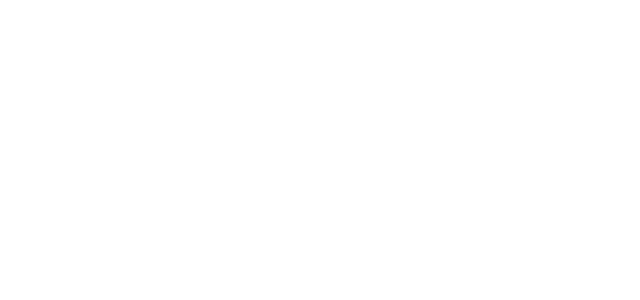
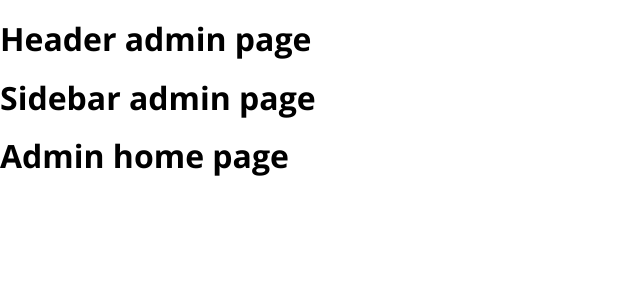
Before and after one commit to NMS1010/SShop-UI, a React (Create React App) app: page /admin in a window 1280 px wide. Before the commit this address had no page. Shown: the top 300 px of the page, without its empty margins (0-640 px from the left). Built offline with nearby package versions, Linux system fonts and the light colour scheme.

Commit message:
add layout template for admin & client

```diff
--- a/src/App.js
+++ b/src/App.js
@@ -7,7 +7,18 @@
             <div className="App">
                 <Routes>
                     {publicRoutes.map((page, index) => {
-                        return <Route key={index} path={page.path} element={<page.component />} />;
+                        const Layout = page.layout;
+                        return (
+                            <Route
+                                key={index}
+                                path={page.path}
+                                element={
+                                    <Layout>
+                                        <page.component />
+                                    </Layout>
+                                }
+                            />
+                        );
                     })}
                 </Routes>
             </div>
--- /dev/null
+++ b/src/components/Layout/AdminLayout/Header/index.js
@@ -0,0 +1,9 @@
+const Header = () => {
+    return (
+        <div>
+            <h1>Header admin page</h1>
+        </div>
+    );
+};
+
+export default Header;
--- /dev/null
+++ b/src/components/Layout/AdminLayout/Sidebar/index.js
@@ -0,0 +1,9 @@
+const Sidebar = () => {
+    return (
+        <div>
+            <h1>Sidebar admin page</h1>
+        </div>
+    );
+};
+
+export default Sidebar;
--- /dev/null
+++ b/src/components/Layout/AdminLayout/index.js
@@ -0,0 +1,16 @@
+import Header from './Header';
+import Sidebar from './Sidebar';
+
+const AdminLayout = ({ children }) => {
+    return (
+        <div>
+            <Header />
+            <div className="admin-container">
+                <Sidebar />
+                {children}
+            </div>
+        </div>
+    );
+};
+
+export default AdminLayout;
--- /dev/null
+++ b/src/components/Layout/ClientLayout/Header/index.js
@@ -0,0 +1,9 @@
+const Header = () => {
+    return (
+        <div>
+            <h1>Header page</h1>
+        </div>
+    );
+};
+
+export default Header;
--- /dev/null
+++ b/src/components/Layout/ClientLayout/Sidebar/index.js
@@ -0,0 +1,9 @@
+const Sidebar = () => {
+    return (
+        <div>
+            <h1>Sidebar page</h1>
+        </div>
+    );
+};
+
+export default Sidebar;
--- /dev/null
+++ b/src/components/Layout/ClientLayout/index.js
@@ -0,0 +1,16 @@
+import Header from './Header';
+import Sidebar from './Sidebar';
+
+const ClientLayout = ({ children }) => {
+    return (
+        <div>
+            <Header />
+            <div className="client-container">
+                <Sidebar />
+                {children}
+            </div>
+        </div>
+    );
+};
+
+export default ClientLayout;
--- /dev/null
+++ b/src/pages/Admin/AdminHome/index.js
@@ -0,0 +1,9 @@
+const AdminHome = () => {
+    return (
+        <div>
+            <h1>Admin home page</h1>
+        </div>
+    );
+};
+
+export default AdminHome;
```
Also changed, not shown: src/routes/index.js (+8 -4 lines), src/pages/Admin/Category/index.js (added), src/pages/Client/Home/index.js (renamed from src/pages/Home/index.js), src/pages/Client/Shop/index.js (renamed from src/pages/Shop/index.js).
